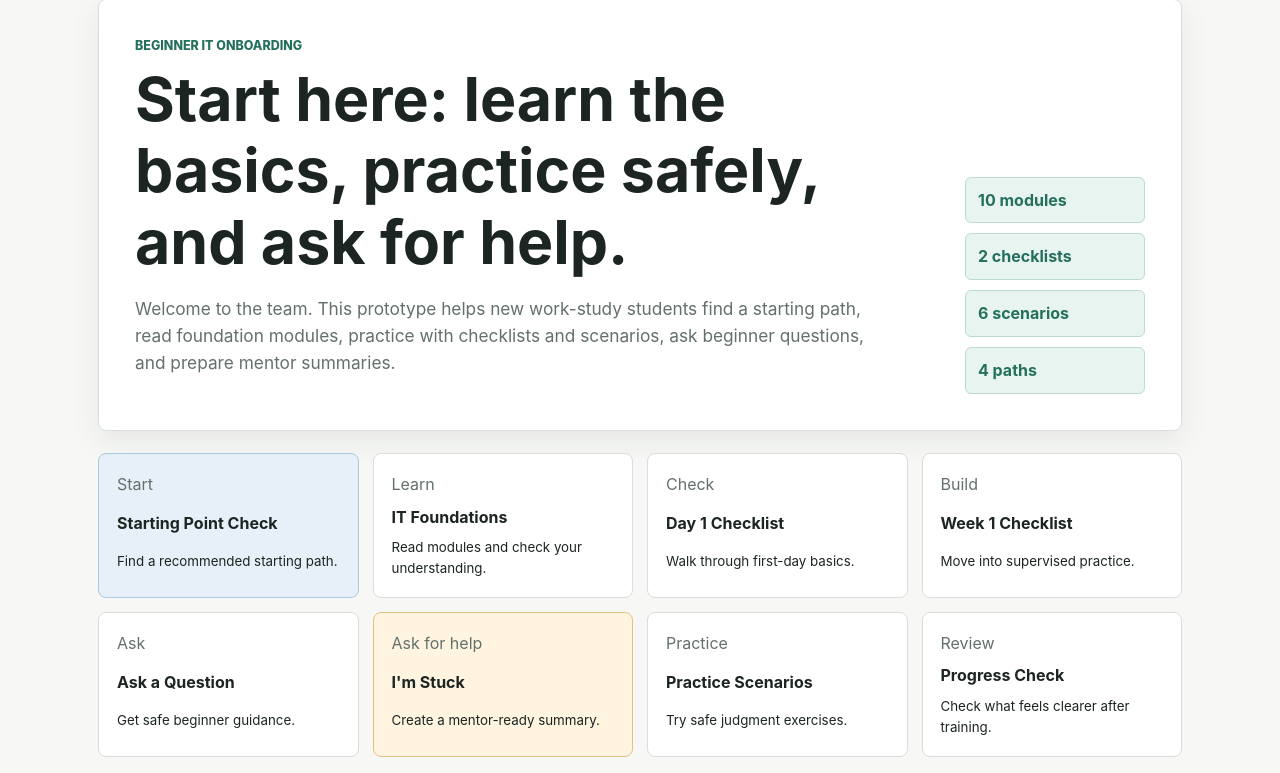
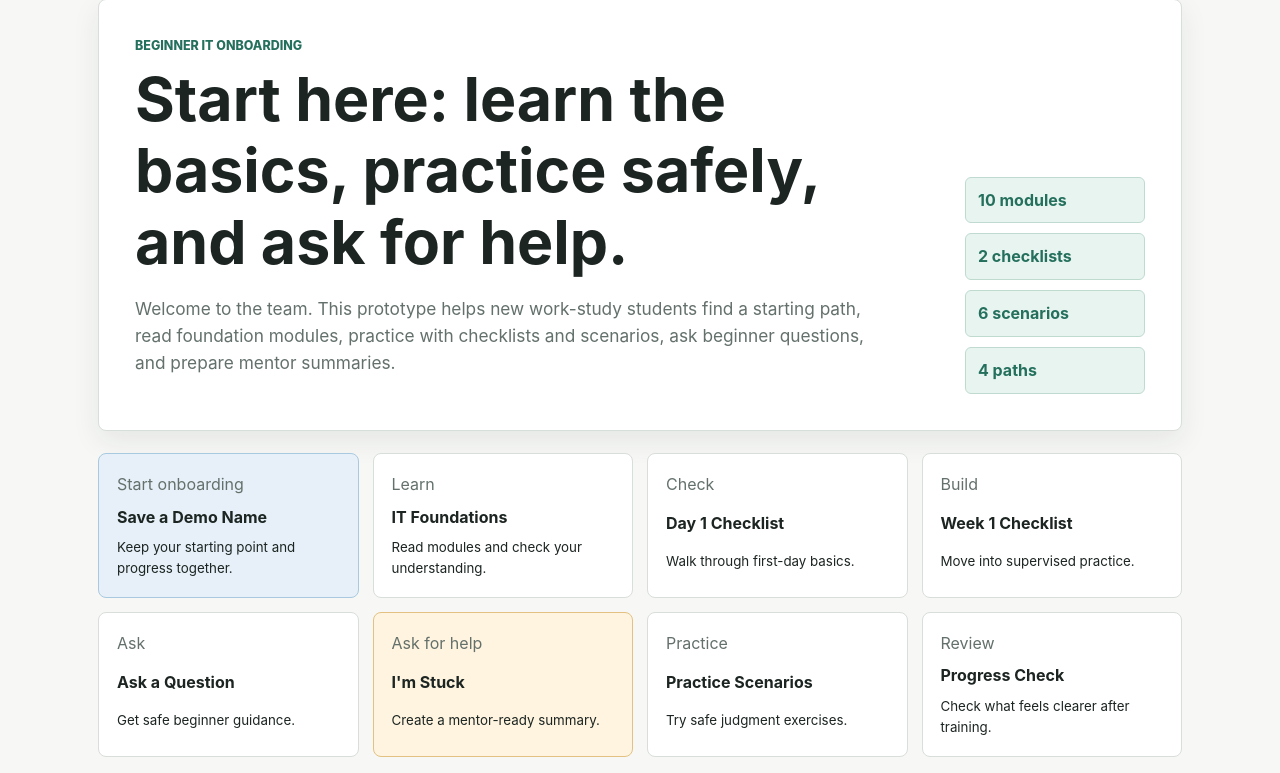
Before and after one commit to les2232/ITWorkStudyLaunchpad, a Flask app: page / in a window 1280 px wide. Shown: the part 97-870 px from the top of the page. Run offline with Flask 3, Linux system fonts and the light colour scheme.

Commit message:
Show onboarding status on homepage

```diff
--- a/templates/home.html
+++ b/templates/home.html
@@ -16,11 +16,31 @@
 </section>
 
 <section class="action-grid" aria-label="Launchpad actions">
-  <a class="action-card primary" href="{{ url_for('pre_assessment') }}">
-    <span>Start</span>
-    <strong>Starting Point Check</strong>
-    <small>Find a recommended starting path.</small>
-  </a>
+  {% if not current_student %}
+    <a class="action-card primary" href="{{ url_for('student_identity', next=url_for('pre_assessment')) }}">
+      <span>Start onboarding</span>
+      <strong>Save a Demo Name</strong>
+      <small>Keep your starting point and progress together.</small>
+    </a>
+  {% elif recommended_path and continuation and continuation.complete %}
+    <a class="action-card primary" href="{{ url_for('student_identity') }}">
+      <span>Review onboarding</span>
+      <strong>{{ recommended_path.label }} Path Complete</strong>
+      <small>Review your saved progress with your mentor.</small>
+    </a>
+  {% elif recommended_path and continuation %}
+    <a class="action-card primary" href="{{ continuation.url }}">
+      <span>Continue onboarding</span>
+      <strong>{{ continuation.title }}</strong>
+      <small>Open your first unfinished recommended step.</small>
+    </a>
+  {% else %}
+    <a class="action-card primary" href="{{ url_for('pre_assessment') }}">
+      <span>Start onboarding</span>
+      <strong>Starting Point Check</strong>
+      <small>Find a recommended starting path.</small>
+    </a>
+  {% endif %}
   <a class="action-card" href="{{ url_for('module_index') }}">
     <span>Learn</span>
     <strong>IT Foundations</strong>
```
Also changed, not shown: tests/test_activity_progress.py (+5 -0 lines).
